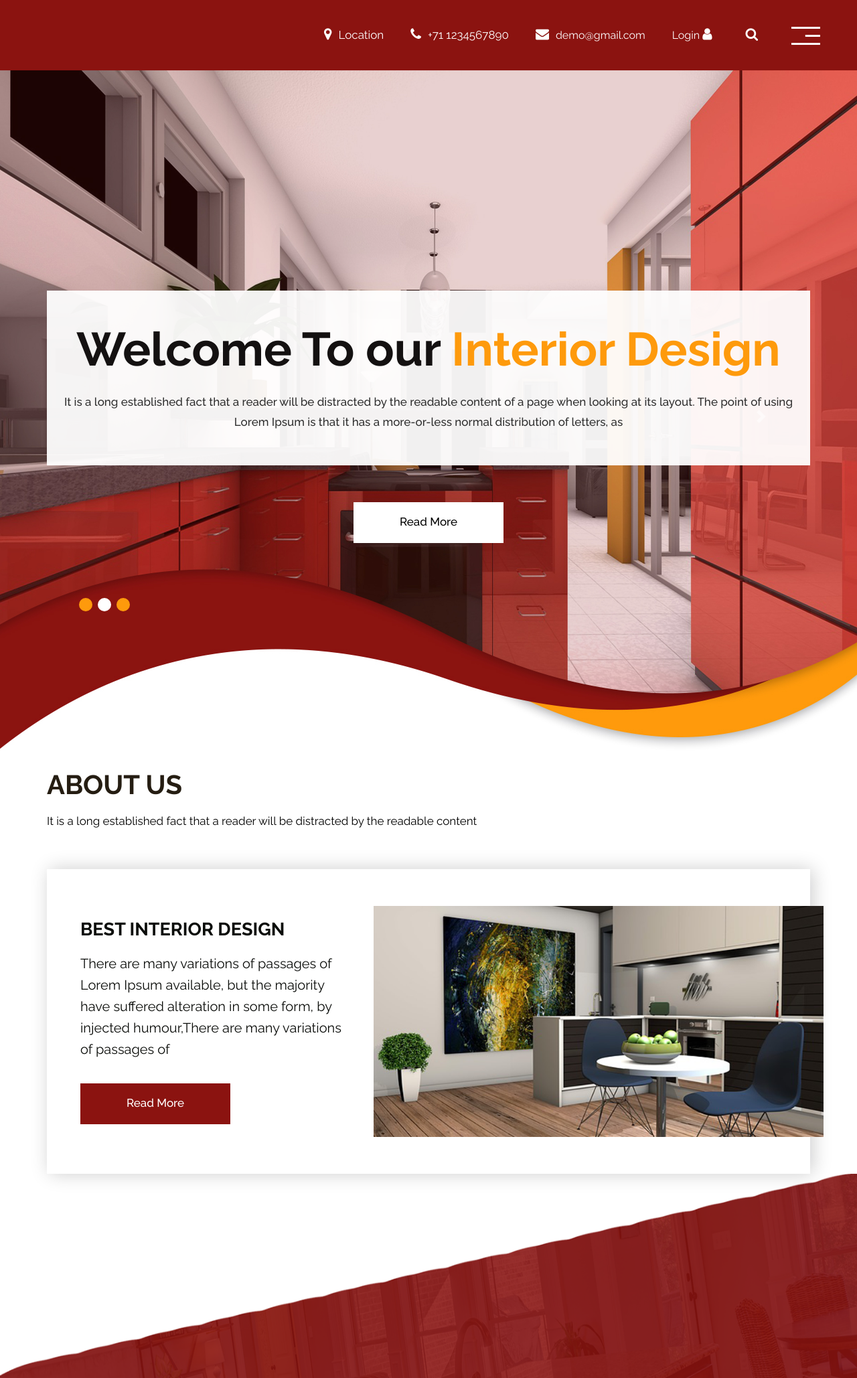
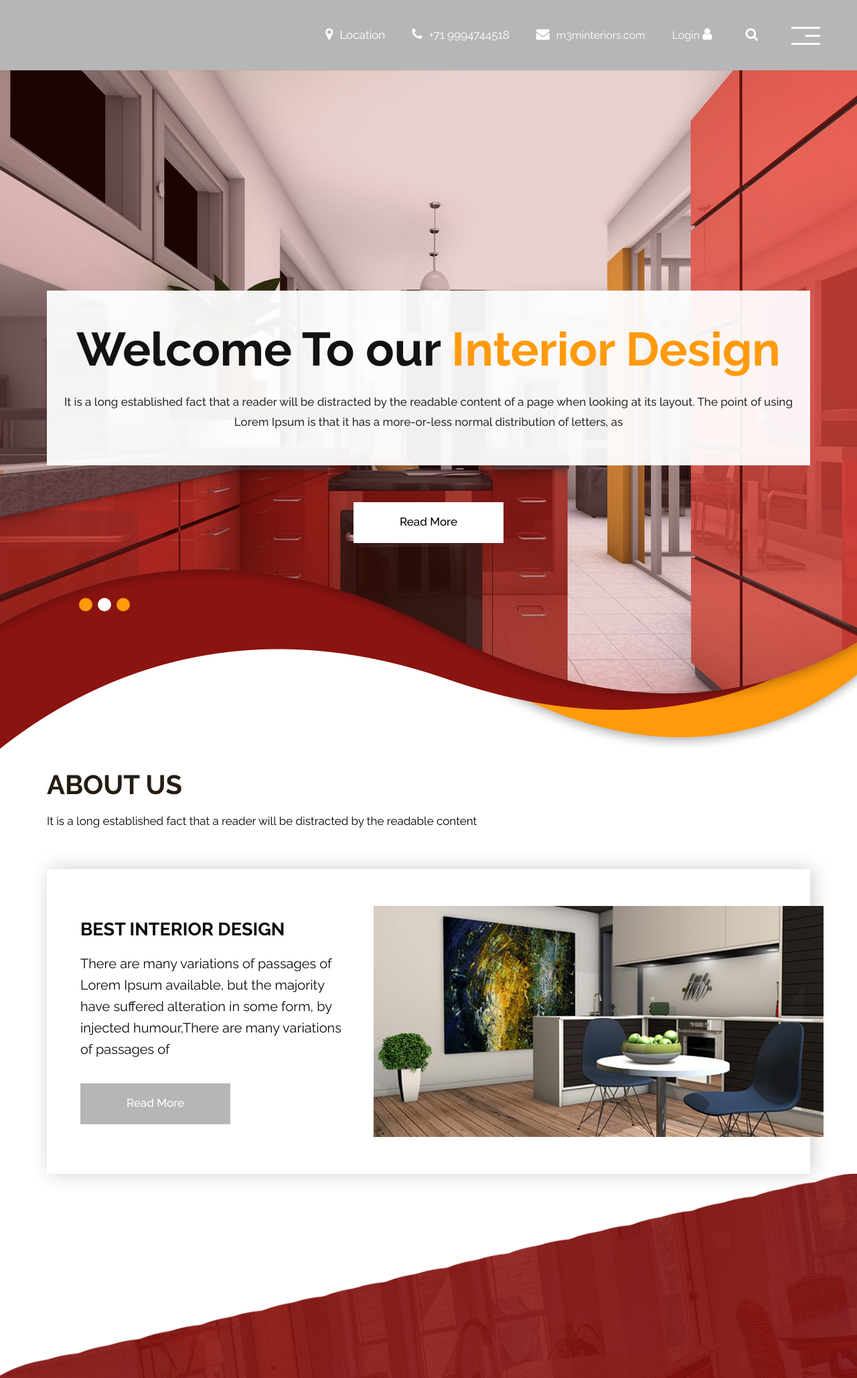
Before and after one commit to sathiyamoorthy3105/M3MInteriors, a plain HTML site: page index.html in a window 1280 px wide. Shown: the top 2058 px of the page at 67% size. Drawn offline with Linux system fonts and the light colour scheme.

Commit message:
color code

```diff
--- a/css/style.css
+++ b/css/style.css
@@ -243,7 +243,7 @@ button {
 
 header {
      height: 105px;
-     background: #8b1310;
+     background: #b6b6b6;
      width: 100%;
      padding: 33px 30px;
 }
@@ -497,7 +497,7 @@ ul.email li img {
 
 .read_more {
      display: block;
-     background: #8b1310;
+     background: #b6b6b6;
      color: #fff;
      max-width: 224px;
      height: 61px;
--- a/index.html
+++ b/index.html
@@ -52,8 +52,8 @@
                   <div class="col-sm-9">
                      <ul class="email text_align_right">
                         <li class="d_none"> <i class="fa fa-map-marker" aria-hidden="true"></i>Location</a></li>
-                        <li class="d_none"><i class="fa fa-phone" aria-hidden="true"></i>+71  1234567890</a></li>
-                        <li class="d_none"> <a href="#"><i class="fa fa-envelope" aria-hidden="true"></i>demo@gmail.com</a></li>
+                        <li class="d_none"><i class="fa fa-phone" aria-hidden="true"></i>+71  9994744518</a></li>
+                        <li class="d_none"> <a href="#"><i class="fa fa-envelope" aria-hidden="true"></i>m3minteriors.com</a></li>
                         <li class="d_none"> <a href="#">Login <i class="fa fa-user" aria-hidden="true"></i></a> </li>
                         <li class="d_none"><i class="fa fa-search" style="cursor: pointer;" aria-hidden="true"></i></li>
                         <li> <button class="openbtn" onclick="openNav()"><img src="images/menu_btn.png"></button></li>
@@ -417,7 +417,7 @@
                <div class="container">
                   <div class="row">
                      <div class="col-md-10 offset-md-1">
-                        <p>Copyright 2020 All Right Reserved By <a href="https://html.design/"> Free Html Template</a></p>
+                        <p>Copyright 2020 All Right Reserved By M3M Interios</p>
                      </div>
                   </div>
                </div>
```
Also changed, not shown: about.html (+1 -1 lines), contact.html (+1 -1 lines), services.html (+3 -3 lines).
